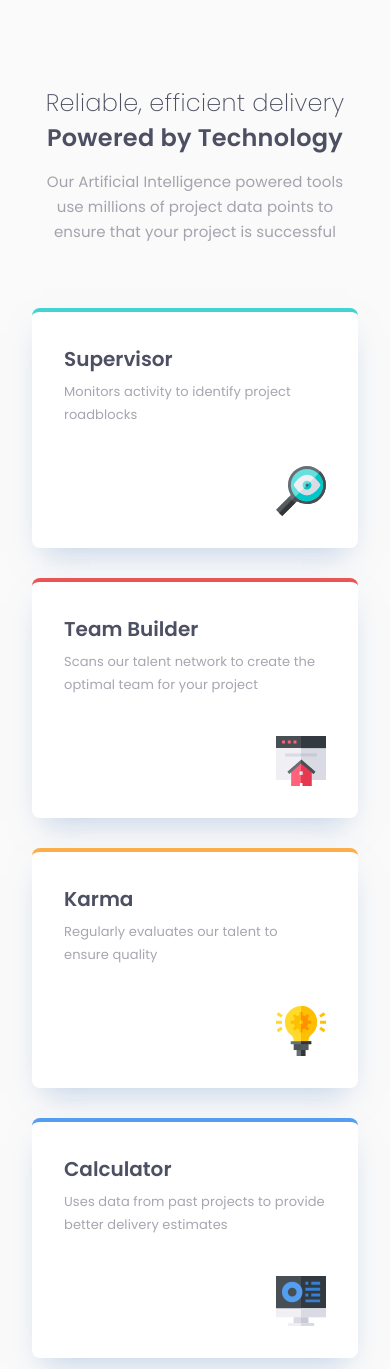
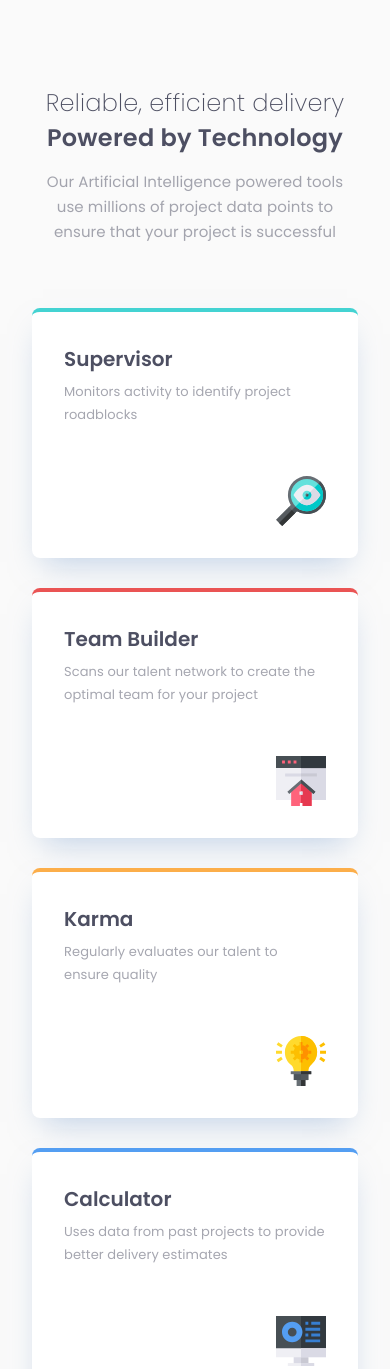
Before and after one commit to EsraaY21/four-card-feature-section, a plain HTML site: page index.html in a window 390 px wide. Shown: the top 1369 px of the page. Drawn offline with Linux system fonts and the light colour scheme.

Commit message:
fix responsiveness

```diff
--- a/assets/css/style.css
+++ b/assets/css/style.css
@@ -57,7 +57,6 @@ h1 {
         "feature1 feature3 feature4";
     gap: 1.875rem;
     align-items: center;
-    max-width: 1110px;
     margin-inline: auto;
 }
 
@@ -66,10 +65,20 @@ h1 {
     border-radius: 0.5rem;
     padding: 2rem;
     border-top: 0.25rem solid;
+    box-shadow: 0px 15px 30px -11px rgba(131, 166, 210, 0.5);
+    display: flex;
+    flex-direction: column;
     width: 100%;
-    max-width: 21.875rem;
-    max-height: 15.625rem;
-    box-shadow: 0px 15px 30px -11px rgba(131, 166, 210, 0.5);
+    max-width: 350px;
+    height: 15.625rem;
+}
+
+.content {
+    flex: 1;
+}
+
+img {
+    margin-top: auto;
 }
 
 .features>div:nth-child(1) {
@@ -104,7 +113,6 @@ h1 {
     line-height: 1.4375rem;
     letter-spacing: 0.005625rem;
     opacity: 50%;
-    margin-bottom: 2.5rem;
 }
 
 .features img {
@@ -123,17 +131,11 @@ h1 {
     }
 
     .features {
-        display: block;
+        display: flex;
+        flex-direction: column;
+        gap: 1.875rem;
     }
 
-    .features>div {
-        max-width: none;
-        margin-bottom: 1.875rem;
-    }
-
-    .features>div:last-child {
-        margin-bottom: 0;
-    }
 
     .features img {
         width: 3.125rem;
--- a/index.html
+++ b/index.html
@@ -22,32 +22,38 @@
         to ensure that your project is successful</p>
     </div>
 
+    <!-- Feature Boxes ************************* -->
     <div class="features">
       <div>
+        <div class="content">
           <h3>Supervisor</h3>
           <p>Monitors activity to identify project roadblocks</p>
+        </div>
         <img src="./assets/images/icon-supervisor.svg" alt="supervisor">
       </div>
 
       <div>
+        <div class="content">
           <h3>Team Builder</h3>
           <p>Scans our talent network to create the optimal team for your project</p>
+        </div>
         <img src="./assets/images/icon-team-builder.svg" alt="team">
-
       </div>
 
       <div>
+        <div class="content">
           <h3>Karma</h3>
           <p>Regularly evaluates our talent to ensure quality</p>
+        </div>
         <img src="./assets/images/icon-karma.svg" alt="karma">
-
       </div>
 
       <div>
+        <div class="content">
           <h3>Calculator</h3>
           <p>Uses data from past projects to provide better delivery estimates</p>
+        </div>
         <img src="./assets/images/icon-calculator.svg" alt="calculator">
-
       </div>
     </div>
   </main>
```
Lines whose indentation alone changed are shown as unchanged.
